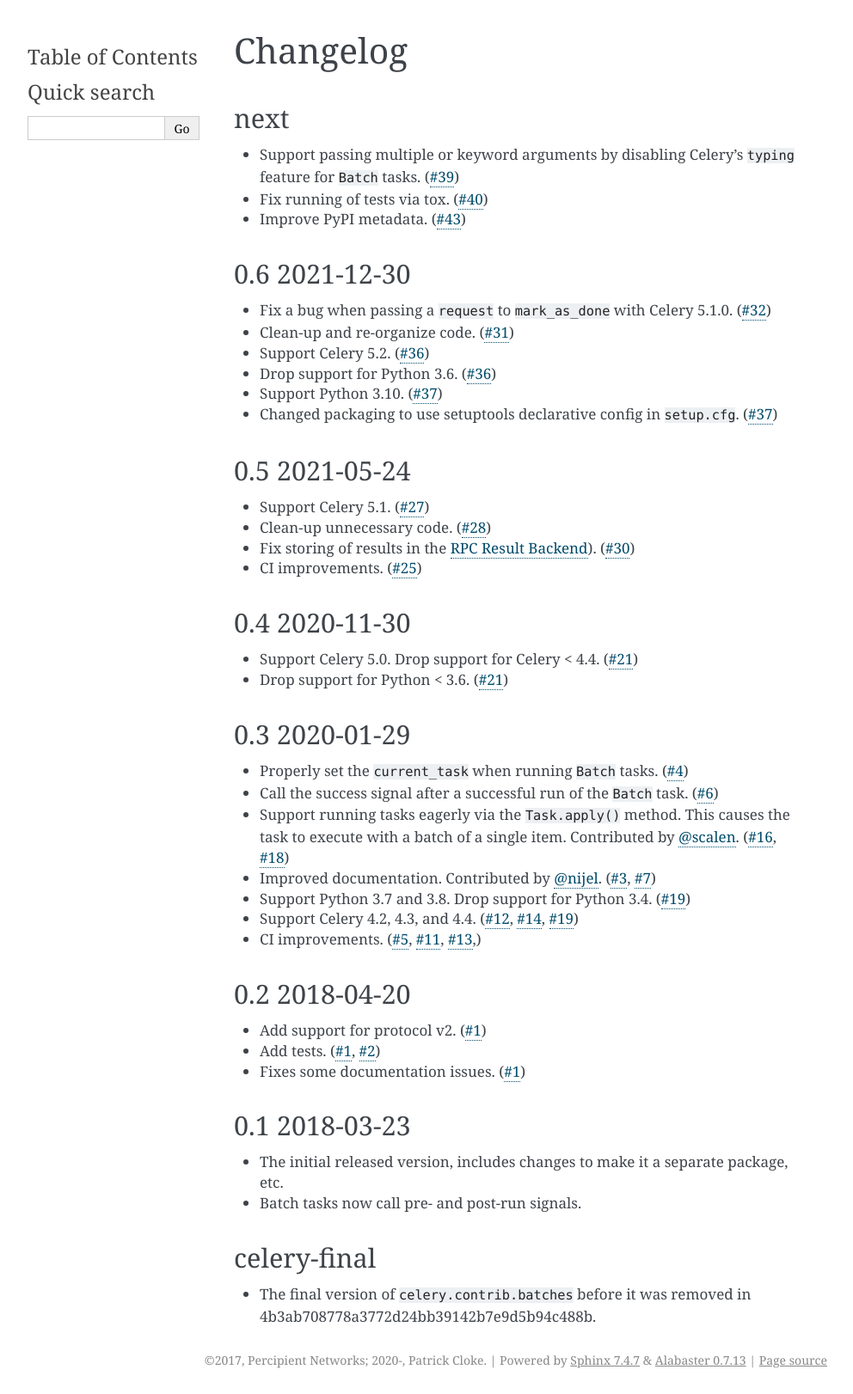
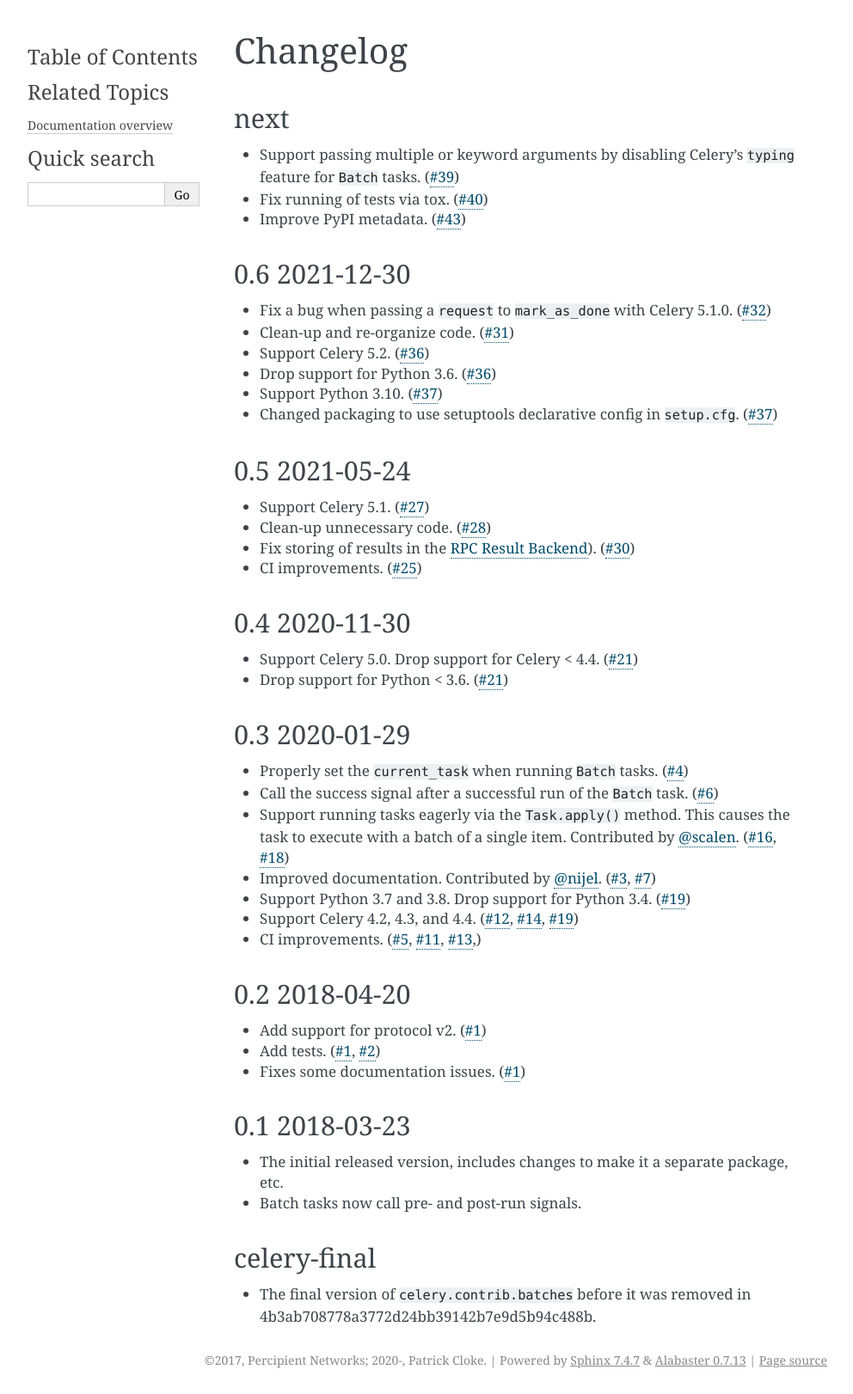
Before and after one commit to clokep/celery-batches, a Sphinx documentation site: the page built from docs/history.rst, in a window 1280 px wide. Shown: the whole page at 86% size, without its empty margins (148-1140 px from the left). Built offline with Sphinx 7.4.7, drawn with Linux system fonts in a browser that asks for light colours.

Commit message:
docs(conf.py): Show related links

```diff
--- a/docs/conf.py
+++ b/docs/conf.py
@@ -39,6 +39,8 @@ html_sidebars = {
     ]
 }
 
+html_theme_options = {"show_related": True}
+
 htmlhelp_basename = "CeleryBatchesdoc"
 
 latex_documents = [
```
